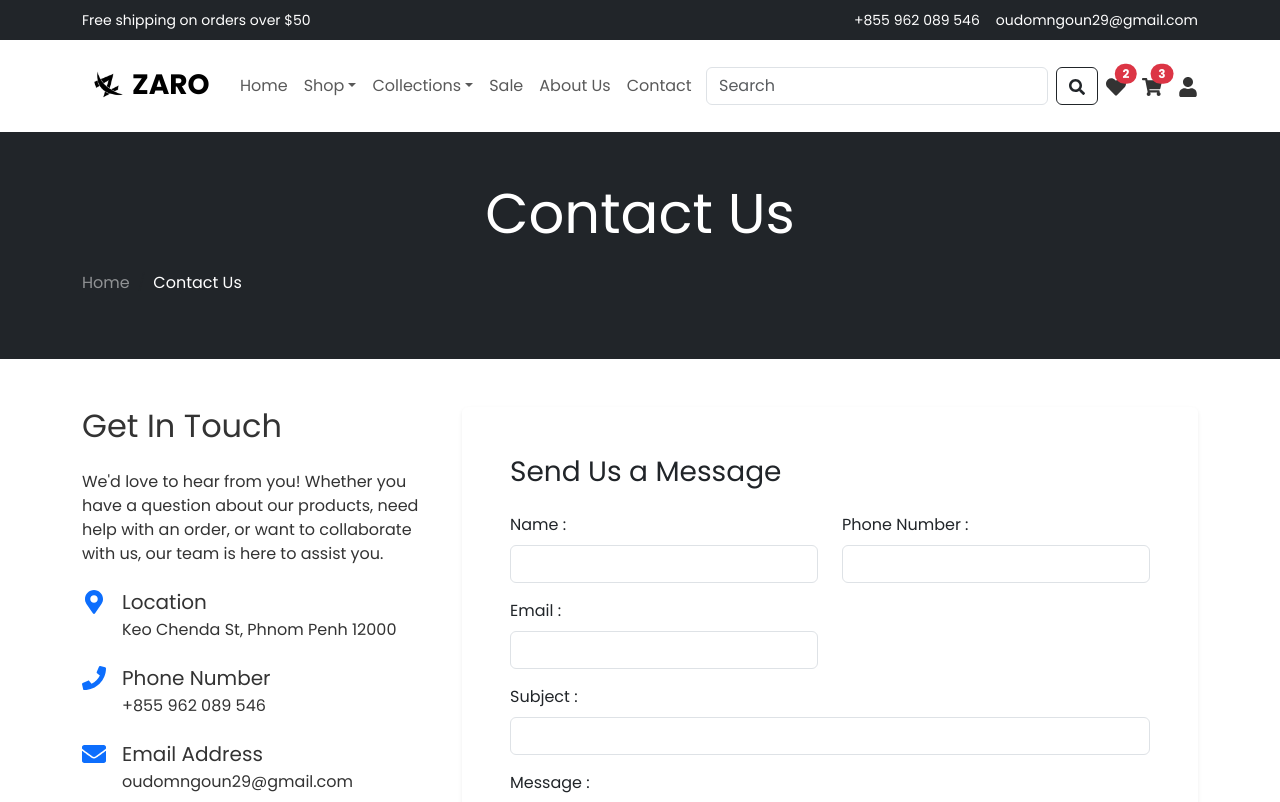
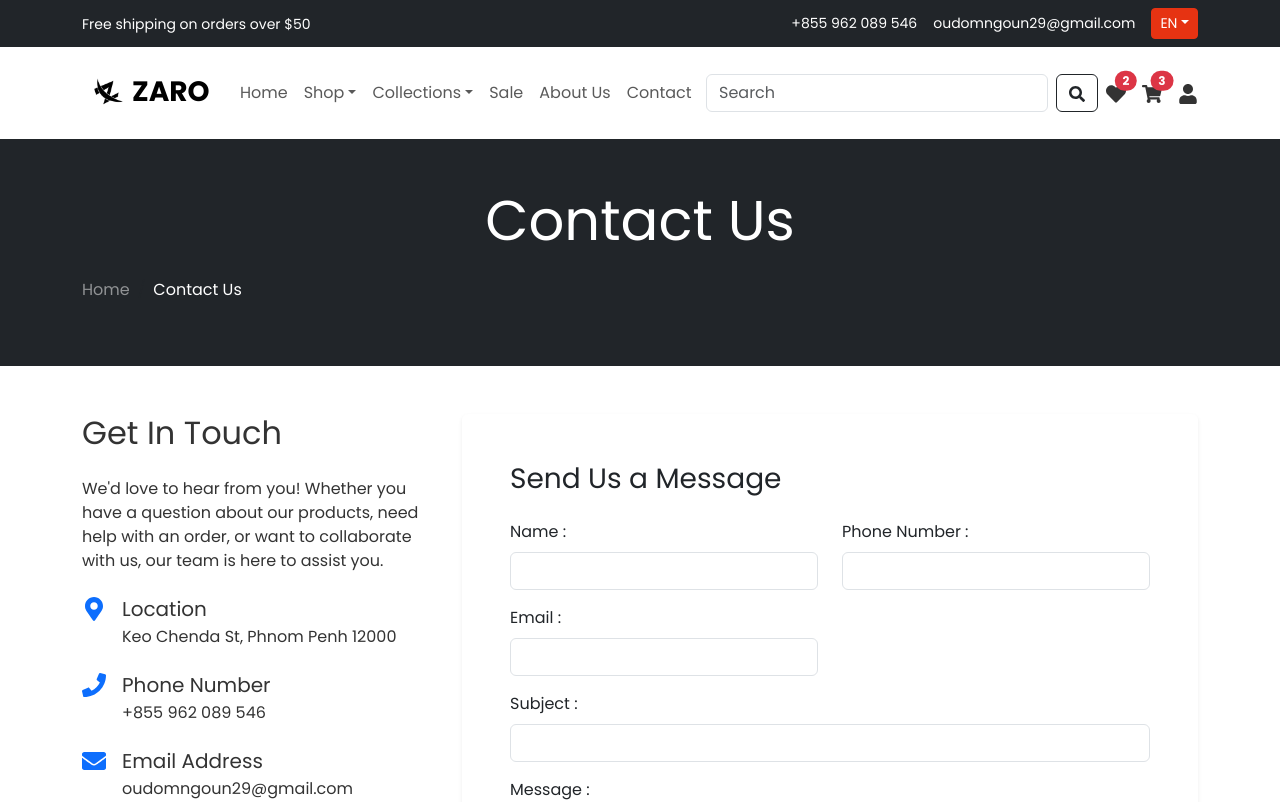
Before and after one commit to oudomweb/T-shirtnu, a React (Vite) app: page /contact in a window 1280 px wide. Shown: the top 802 px of the page. Built offline with nearby package versions, Linux system fonts and the light colour scheme.

Commit message:
Add translations support and new dependencies

```diff
--- a/package.json
+++ b/package.json
@@ -13,12 +13,14 @@
     "@react-google-maps/api": "^2.20.6",
     "@reduxjs/toolkit": "^2.8.2",
     "bootstrap": "^5.3.6",
+    "papaparse": "^5.5.3",
     "react": "^19.1.0",
     "react-bootstrap": "^2.10.10",
     "react-dom": "^19.1.0",
     "react-icons": "^5.5.0",
     "react-redux": "^9.2.0",
-    "react-router-dom": "^7.6.0"
+    "react-router-dom": "^7.6.0",
+    "zustand": "^5.0.6"
   },
   "devDependencies": {
     "@eslint/js": "^9.25.0",
--- a/src/components/layout/Navbar.jsx
+++ b/src/components/layout/Navbar.jsx
@@ -1,7 +1,7 @@
 "use client";
 
-import {useState, useEffect} from "react";
-import {Link, useLocation} from "react-router-dom";
+import { useState, useEffect } from "react";
+import { Link, useLocation } from "react-router-dom";
 import {
   Navbar,
   Nav,
@@ -10,9 +10,11 @@ import {
   Form,
   Button,
   Badge,
+  Dropdown,
 } from "react-bootstrap";
-import {FaSearch, FaShoppingCart, FaUser, FaHeart} from "react-icons/fa";
+import { FaSearch, FaShoppingCart, FaUser, FaHeart } from "react-icons/fa";
 import logo from "../../assets/img/zaro.jpg";
+import { useTranslation } from '../../store/translation';
 
 const NavbarTop = () => {
   const [scrolled, setScrolled] = useState(false);
@@ -21,6 +23,7 @@ const NavbarTop = () => {
   // const [wishlistCount, setWishlistCount] = useState(2) // Mock wishlist count
   const [wishlistCount] = useState(2);
   const location = useLocation();
+  const { language, setLanguage, t } = useTranslation();
 
   useEffect(() => {
     const handleScroll = () => {
@@ -43,11 +46,21 @@ const NavbarTop = () => {
         <Container>
           <div className="d-flex justify-content-between align-items-center">
             <div>
-              <small>Free shipping on orders over $50</small>
+              <small>{t('free_shipping')}</small>
             </div>
-            <div>
+            <div className="d-flex align-items-center">
               <small className="me-3">+855 962 089 546</small>
-              <small>oudomngoun29@gmail.com</small>
+              <small className="me-3">oudomngoun29@gmail.com</small>
+              {/* Language Switcher Dropdown */}
+              <Dropdown>
+                <Dropdown.Toggle variant="secondary" size="sm" id="dropdown-language">
+                  {language === 'en' ? 'EN' : 'ខ្មែរ'}
+                </Dropdown.Toggle>
+                <Dropdown.Menu>
+                  <Dropdown.Item onClick={() => setLanguage('en')} active={language === 'en'}>EN</Dropdown.Item>
+                  <Dropdown.Item onClick={() => setLanguage('km')} active={language === 'km'}>ខ្មែរ</Dropdown.Item>
+                </Dropdown.Menu>
+              </Dropdown>
             </div>
           </div>
         </Container>
@@ -59,7 +72,7 @@ const NavbarTop = () => {
       >
         <Container>
           <Navbar.Brand as={Link} to="/" className="fw-bold fs-3">
-            <img src={logo} alt="logo" style={{width: 50}} />
+            <img src={logo} alt="logo" style={{ width: 50 }} />
             ZARO
           </Navbar.Brand>
           <Navbar.Toggle aria-controls="basic-navbar-nav" />
--- /dev/null
+++ b/src/store/translation.js
@@ -0,0 +1,42 @@
+import { create } from 'zustand';
+import Papa from 'papaparse';
+import React from 'react';
+
+const initialState = {
+  translations: {},
+  language: 'en',
+  isLoaded: false,
+};
+
+const loadTranslations = async () => {
+  const response = await fetch('/src/assets/locales/translations.csv');
+  const csv = await response.text();
+  console.log(csv);
+  const parsed = Papa.parse(csv, { header: true });
+  const translations = {};
+  parsed.data.forEach(row => {
+    translations[row.key] = row;
+  });
+  return translations;
+};
+
+export const useTranslationStore = create((set, get) => ({
+  ...initialState,
+  setLanguage: (lang) => set({ language: lang }),
+  load: async () => {
+    if (!get().isLoaded) {
+      const translations = await loadTranslations();
+      set({ translations, isLoaded: true });
+    }
+  },
+}));
+
+export const useTranslation = () => {
+  const { translations, language, setLanguage, load } = useTranslationStore();
+  React.useEffect(() => { load(); }, [load]);
+  const t = (key) => {
+    if (!translations[key]) return key;
+    return translations[key][language] || key;
+  };
+  return { t, language, setLanguage };
+};
```
Also changed, not shown: src/assets/locales/translations.csv (added), 1 other file (tests, documents, lock files or other folders).
